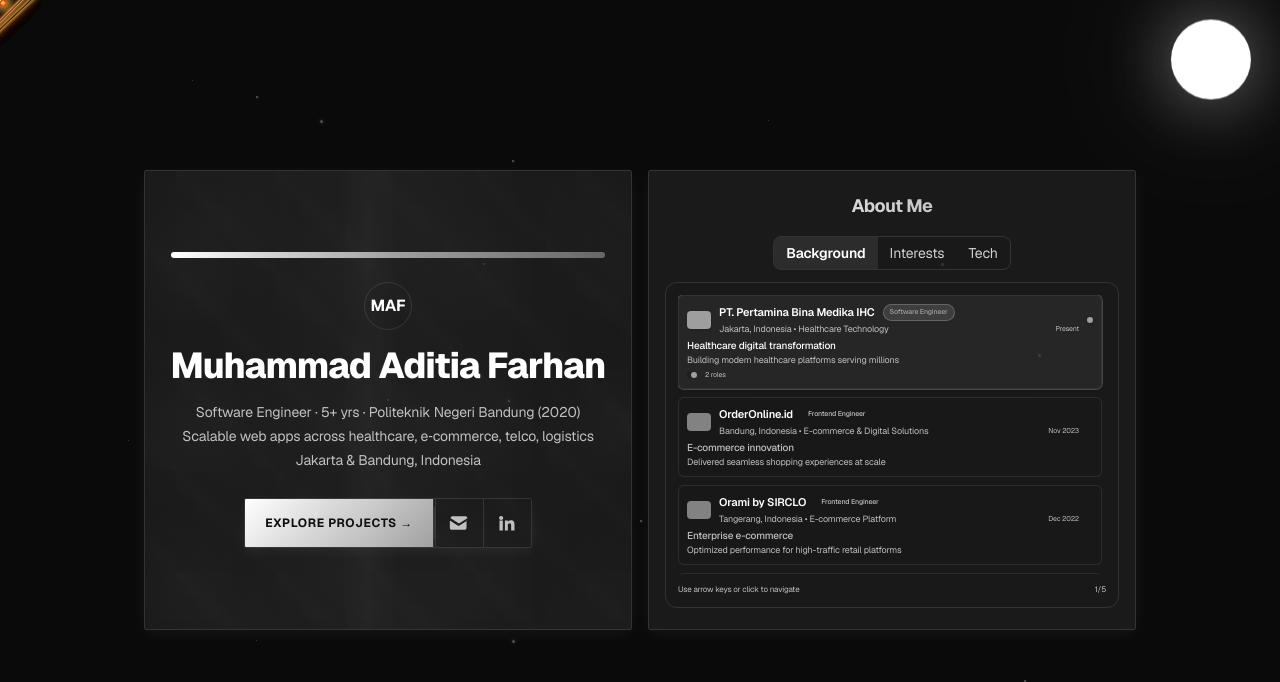
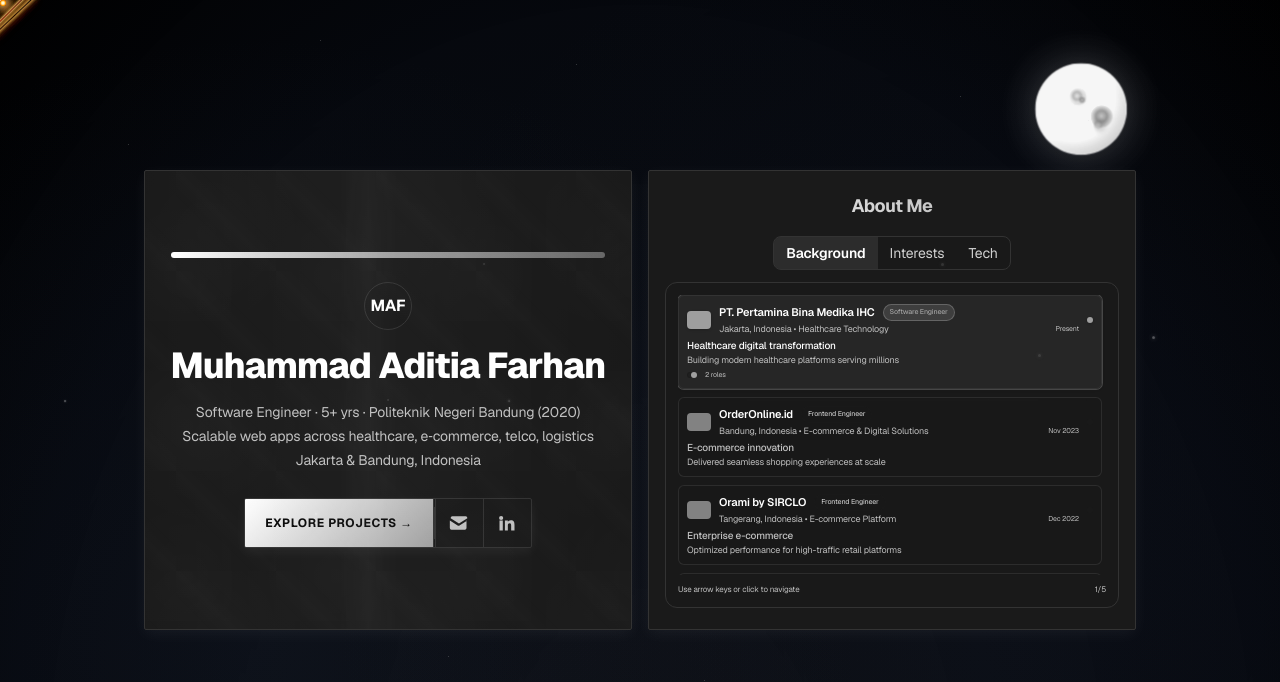
Before and after one commit to aditfarhan/portofolio, a Next.js app: page / in a window 1280 px wide. Shown: the top 682 px of the page. Built offline with nearby package versions, Linux system fonts and the light colour scheme; grey boxes are pictures that could not be loaded.

Commit message:
feat: :art: Update the theme and design

```diff
--- a/src/app/globals.css
+++ b/src/app/globals.css
@@ -1865,75 +1865,228 @@ html {
   }
 }
 
-/* Enhanced moon styles with realistic appearance */
-.moon.enhanced {
+/* Realistic Night Sky Background */
+.night-sky {
   position: fixed;
-  top: 20px;
-  right: 30px;
-  width: 70px;
-  height: 70px;
+  top: 0;
+  left: 0;
+  width: 100%;
+  height: 100%;
+  pointer-events: none;
+  z-index: -5;
   background: radial-gradient(
-      circle at 35% 30%,
-      #f8f8f8 0%,
-      #e8e8e8 40%,
+    ellipse at center bottom,
+    rgba(20, 25, 40, 0.3) 0%,
+    rgba(10, 15, 25, 0.6) 40%,
+    rgba(5, 8, 15, 0.8) 70%,
+    rgba(0, 0, 0, 1) 100%
+  );
+}
+
+.night-sky::before {
+  content: "";
+  position: absolute;
+  top: 0;
+  left: 0;
+  width: 100%;
+  height: 100%;
+  background: radial-gradient(
+    circle at 20% 80%,
+    rgba(30, 40, 60, 0.2) 0%,
+    transparent 50%
+  );
+}
+
+.night-sky::after {
+  content: "";
+  position: absolute;
+  top: 0;
+  right: 0;
+  width: 100%;
+  height: 100%;
+  background: radial-gradient(
+    circle at 80% 70%,
+    rgba(40, 50, 80, 0.1) 0%,
+    transparent 60%
+  );
+}
+
+/* Realistic Moon with Atmospheric Effects */
+.moon.realistic {
+  position: fixed;
+  top: 8vh;
+  right: 12vw;
+  width: 90px;
+  height: 90px;
+  background: radial-gradient(
+      circle at 40% 35%,
+      #fdfdfd 0%,
+      #f0f0f0 25%,
+      #e8e8e8 45%,
       #d0d0d0 70%,
-      #b0b0b0 100%
+      #b0b0b0 90%,
+      #909090 100%
+    ),
+    /* Lunar surface features */
+      radial-gradient(
+        circle at 25% 30%,
+        rgba(140, 140, 140, 0.3) 0%,
+        rgba(160, 160, 160, 0.2) 20%,
+        transparent 40%
+      ),
+    radial-gradient(
+      circle at 70% 60%,
+      rgba(120, 120, 120, 0.25) 0%,
+      rgba(140, 140, 140, 0.15) 15%,
+      transparent 35%
     ),
     radial-gradient(
-      circle at 30% 25%,
-      rgba(200, 200, 200, 0.3) 0%,
-      transparent 50%
+      circle at 50% 80%,
+      rgba(150, 150, 150, 0.2) 0%,
+      rgba(160, 160, 160, 0.1) 25%,
+      transparent 45%
     );
   border-radius: 50%;
-  animation: realisticMoonGlow 20s ease-in-out infinite,
-    moonPhase 30s ease-in-out infinite;
-  z-index: -1;
+  animation: realisticMoonAtmosphere 25s ease-in-out infinite,
+    lunarPhase 40s ease-in-out infinite;
+  z-index: -4;
   pointer-events: none;
-  box-shadow: inset -5px -5px 10px rgba(160, 160, 160, 0.2),
-    inset 3px 3px 6px rgba(255, 255, 255, 0.8);
-  background-image: radial-gradient(
-      circle at 60% 60%,
-      rgba(160, 160, 160, 0.2) 0%,
-      transparent 30%
-    ),
-    radial-gradient(
-      circle at 25% 70%,
-      rgba(140, 140, 140, 0.15) 0%,
-      transparent 25%
-    ),
-    radial-gradient(
-      circle at 70% 25%,
-      rgba(180, 180, 180, 0.1) 0%,
-      transparent 20%
-    );
-}
-
-.moon.enhanced::before {
+  /* Atmospheric glow */
+  box-shadow:
+    /* Inner surface shadows */ inset -8px -8px 15px
+      rgba(150, 150, 150, 0.3),
+    inset 5px 5px 10px rgba(255, 255, 255, 0.6),
+    /* Atmospheric halo */ 0 0 30px rgba(255, 255, 255, 0.15),
+    0 0 60px rgba(255, 255, 255, 0.08), 0 0 100px rgba(200, 200, 255, 0.04);
+}
+
+/* Realistic Lunar Craters */
+.moon.realistic::before {
   content: "";
   position: absolute;
-  top: 15%;
-  left: 25%;
+  top: 25%;
+  left: 35%;
+  width: 18px;
+  height: 18px;
+  background: radial-gradient(
+    circle,
+    rgba(120, 120, 120, 0.4) 0%,
+    rgba(100, 100, 100, 0.6) 30%,
+    rgba(140, 140, 140, 0.3) 60%,
+    transparent 80%
+  );
+  border-radius: 50%;
+  filter: blur(0.5px);
+  box-shadow: 2px 2px 6px rgba(100, 100, 100, 0.4),
+    inset -1px -1px 3px rgba(80, 80, 80, 0.3);
+}
+
+.moon.realistic::after {
+  content: "";
+  position: absolute;
+  top: 60%;
+  right: 25%;
   width: 12px;
   height: 12px;
-  background: rgba(180, 180, 180, 0.4);
+  background: radial-gradient(
+    circle,
+    rgba(130, 130, 130, 0.3) 0%,
+    rgba(110, 110, 110, 0.5) 40%,
+    transparent 70%
+  );
   border-radius: 50%;
-  filter: blur(0.8px);
-  box-shadow: 2px 2px 4px rgba(120, 120, 120, 0.3),
-    -1px -1px 2px rgba(255, 255, 255, 0.2);
-}
-
-.moon.enhanced::after {
-  content: "";
+  filter: blur(0.3px);
+  box-shadow: 1px 1px 4px rgba(90, 90, 90, 0.3),
+    inset -0.5px -0.5px 2px rgba(70, 70, 70, 0.2);
+}
+
+/* Additional crater details */
+.moon.realistic .crater-large {
   position: absolute;
   top: 45%;
-  right: 30%;
+  left: 60%;
+  width: 22px;
+  height: 22px;
+  background: radial-gradient(
+    circle,
+    rgba(115, 115, 115, 0.5) 0%,
+    rgba(95, 95, 95, 0.7) 35%,
+    rgba(135, 135, 135, 0.4) 65%,
+    transparent 85%
+  );
+  border-radius: 50%;
+  filter: blur(0.4px);
+}
+
+.moon.realistic .crater-small {
+  position: absolute;
+  top: 35%;
+  right: 45%;
   width: 8px;
   height: 8px;
-  background: rgba(160, 160, 160, 0.3);
+  background: radial-gradient(
+    circle,
+    rgba(125, 125, 125, 0.4) 0%,
+    rgba(105, 105, 105, 0.6) 30%,
+    transparent 70%
+  );
   border-radius: 50%;
-  filter: blur(0.6px);
-  box-shadow: 1px 1px 3px rgba(140, 140, 140, 0.2),
-    -0.5px -0.5px 1px rgba(255, 255, 255, 0.3);
+  filter: blur(0.2px);
+}
+
+@keyframes realisticMoonAtmosphere {
+  0%,
+  100% {
+    box-shadow: inset -8px -8px 15px rgba(150, 150, 150, 0.3),
+      inset 5px 5px 10px rgba(255, 255, 255, 0.6),
+      0 0 30px rgba(255, 255, 255, 0.15), 0 0 60px rgba(255, 255, 255, 0.08),
+      0 0 100px rgba(200, 200, 255, 0.04);
+    transform: scale(1);
+  }
+  25% {
+    box-shadow: inset -8px -8px 15px rgba(150, 150, 150, 0.35),
+      inset 5px 5px 10px rgba(255, 255, 255, 0.65),
+      0 0 40px rgba(255, 255, 255, 0.18), 0 0 80px rgba(255, 255, 255, 0.1),
+      0 0 120px rgba(200, 200, 255, 0.06);
+    transform: scale(1.02);
+  }
+  50% {
+    box-shadow: inset -8px -8px 15px rgba(150, 150, 150, 0.4),
+      inset 5px 5px 10px rgba(255, 255, 255, 0.7),
+      0 0 50px rgba(255, 255, 255, 0.22), 0 0 100px rgba(255, 255, 255, 0.12),
+      0 0 150px rgba(200, 200, 255, 0.08);
+    transform: scale(1.03);
+  }
+  75% {
+    box-shadow: inset -8px -8px 15px rgba(150, 150, 150, 0.35),
+      inset 5px 5px 10px rgba(255, 255, 255, 0.65),
+      0 0 40px rgba(255, 255, 255, 0.18), 0 0 80px rgba(255, 255, 255, 0.1),
+      0 0 120px rgba(200, 200, 255, 0.06);
+    transform: scale(1.02);
+  }
+}
+
+@keyframes lunarPhase {
+  0% {
+    opacity: 0.95;
+    filter: brightness(1.1) contrast(1.05);
+  }
+  25% {
+    opacity: 0.98;
+    filter: brightness(1.2) contrast(1.1);
+  }
+  50% {
+    opacity: 1;
+    filter: brightness(1.3) contrast(1.15);
+  }
+  75% {
+    opacity: 0.98;
+    filter: brightness(1.15) contrast(1.08);
+  }
+  100% {
+    opacity: 0.95;
+    filter: brightness(1.1) contrast(1.05);
+  }
 }
 
 /* Enhanced meteor styles */
--- a/src/components/HomeDeck.tsx
+++ b/src/components/HomeDeck.tsx
@@ -350,117 +350,135 @@ export default function HomeDeck() {
 
   return (
     <>
-      {/* Background Stars Field */}
+      {/* Realistic Night Sky Background */}
+      <div className="night-sky" aria-hidden="true"></div>
+
+      {/* Enhanced Star Field - Positioned for Realistic Night Sky */}
       <div className="star-field" aria-hidden="true">
-        {/* Small twinkling stars */}
-        <div className="star small" style={{ top: "10%", left: "15%" }}></div>
-        <div className="star small" style={{ top: "25%", left: "80%" }}></div>
-        <div className="star small" style={{ top: "40%", left: "30%" }}></div>
-        <div className="star small" style={{ top: "60%", left: "70%" }}></div>
-        <div className="star small" style={{ top: "80%", left: "20%" }}></div>
-        <div className="star small" style={{ top: "15%", left: "60%" }}></div>
-        <div className="star small" style={{ top: "35%", left: "85%" }}></div>
-        <div className="star small" style={{ top: "75%", left: "45%" }}></div>
-        <div className="star small" style={{ top: "55%", left: "10%" }}></div>
-        <div className="star small" style={{ top: "90%", left: "65%" }}></div>
+        {/* Constellation-like star positioning for realism */}
+        {/* Upper sky stars (away from moon) */}
+        <div className="star small" style={{ top: "5%", left: "25%" }}></div>
+        <div className="star small" style={{ top: "12%", left: "75%" }}></div>
+        <div className="star small" style={{ top: "8%", left: "45%" }}></div>
+        <div className="star small" style={{ top: "15%", left: "85%" }}></div>
+        <div className="star small" style={{ top: "18%", left: "10%" }}></div>
 
-        {/* Medium twinkling stars */}
-        <div className="star medium" style={{ top: "20%", left: "40%" }}></div>
-        <div className="star medium" style={{ top: "45%", left: "75%" }}></div>
-        <div className="star medium" style={{ top: "70%", left: "25%" }}></div>
-        <div className="star medium" style={{ top: "30%", left: "55%" }}></div>
-        <div className="star medium" style={{ top: "85%", left: "80%" }}></div>
-        <div className="star medium" style={{ top: "12%", left: "20%" }}></div>
-        <div className="star medium" style={{ top: "65%", left: "50%" }}></div>
+        {/* Mid-level stars */}
+        <div className="star medium" style={{ top: "35%", left: "20%" }}></div>
+        <div className="star medium" style={{ top: "40%", left: "80%" }}></div>
+        <div className="star medium" style={{ top: "45%", left: "35%" }}></div>
+        <div className="star medium" style={{ top: "30%", left: "60%" }}></div>
+        <div className="star medium" style={{ top: "50%", left: "5%" }}></div>
 
-        {/* Large twinkling stars */}
-        <div className="star large" style={{ top: "15%", left: "25%" }}></div>
-        <div className="star large" style={{ top: "50%", left: "85%" }}></div>
-        <div className="star large" style={{ top: "80%", left: "40%" }}></div>
-        <div className="star large" style={{ top: "35%", left: "15%" }}></div>
+        {/* Large prominent stars */}
+        <div className="star large" style={{ top: "25%", left: "65%" }}></div>
+        <div className="star large" style={{ top: "55%", left: "25%" }}></div>
+        <div className="star large" style={{ top: "42%", left: "90%" }}></div>
+        <div className="star large" style={{ top: "60%", left: "70%" }}></div>
+
+        {/* Stars near horizon for depth */}
+        <div className="star small" style={{ top: "75%", left: "15%" }}></div>
+        <div className="star small" style={{ top: "82%", left: "35%" }}></div>
+        <div className="star medium" style={{ top: "78%", left: "85%" }}></div>
+        <div className="star small" style={{ top: "85%", left: "55%" }}></div>
       </div>
 
-      {/* Background Meteors with Realistic Physics */}
+      {/* Realistic Meteors - Trajectories Aligned with Night Sky */}
       <div className="meteor-container" aria-hidden="true">
+        {/* Meteor moving from upper left toward moon area */}
         <div
           className="meteor ball-shaped meteor-realistic-1"
           style={{
             animationName: "meteorRealisticPhysics, meteorHeatColor",
-            animationDuration: "16s, 3s",
+            animationDuration: "18s, 3.5s",
             animationDelay: "0s, 0s",
           }}
         ></div>
+
+        {/* Meteor from upper right, moving diagonally */}
         <div
           className="meteor ball-shaped meteor-realistic-2"
           style={{
             animationName: "meteorMicrometeor, meteorHeatColor",
-            animationDuration: "20s, 4s",
-            animationDelay: "8s, 2s",
+            animationDuration: "22s, 4s",
+            animationDelay: "10s, 3s",
           }}
         ></div>
+
+        {/* Large fireball from near horizon */}
         <div
           className="meteor ball-shaped meteor-realistic-3"
           style={{
             animationName: "meteorRealisticFireball, meteorHeatColor",
-            animationDuration: "25s, 3.5s",
-            animationDelay: "15s, 1.5s",
+            animationDuration: "28s, 4s",
+            animationDelay: "20s, 5s",
           }}
         ></div>
+
+        {/* Swift meteor from upper center */}
         <div
           className="meteor ball-shaped meteor-realistic-4"
           style={{
             animationName: "meteorRealisticPhysics, meteorHeatColor",
-            animationDuration: "18s, 2.5s",
-            animationDelay: "4s, 1s",
+            animationDuration: "15s, 3s",
+            animationDelay: "5s, 2s",
           }}
         ></div>
+
+        {/* Micrometeor from lower right */}
         <div
           className="meteor ball-shaped meteor-realistic-5"
           style={{
             animationName: "meteorMicrometeor, meteorHeatColor",
-            animationDuration: "22s, 3s",
-            animationDelay: "12s, 0.5s",
+            animationDuration: "25s, 3.5s",
+            animationDelay: "15s, 4s",
           }}
         ></div>
+
+        {/* Bright meteor from left side */}
         <div
           className="meteor ball-shaped meteor-realistic-6"
           style={{
             animationName: "meteorRealisticFireball, meteorHeatColor",
-            animationDuration: "28s, 4s",
-            animationDelay: "18s, 2.5s",
+            animationDuration: "20s, 3s",
+            animationDelay: "25s, 6s",
           }}
         ></div>
       </div>
 
-      {/* Meteor Shower Bursts */}
+      {/* Meteor Shower Bursts - Positioned Away from Moon */}
       <div className="meteor-shower-burst" aria-hidden="true">
         <div
           className="meteor-burst"
           style={{
             animationName: "meteorShowerBurst",
             animationDuration: "12s",
-            animationDelay: "6s",
+            animationDelay: "8s",
           }}
         ></div>
         <div
           className="meteor-burst"
           style={{
             animationName: "meteorShowerBurst",
-            animationDuration: "15s",
-            animationDelay: "20s",
+            animationDuration: "16s",
+            animationDelay: "25s",
           }}
         ></div>
         <div
           className="meteor-burst"
           style={{
             animationName: "meteorShowerBurst",
-            animationDuration: "10s",
-            animationDelay: "35s",
+            animationDuration: "14s",
+            animationDelay: "40s",
           }}
         ></div>
       </div>
 
-      <div className="moon ultra-bright" aria-hidden="true"></div>
+      {/* Realistic Moon with Atmospheric Effects */}
+      <div className="moon realistic" aria-hidden="true">
+        <div className="crater-large"></div>
+        <div className="crater-small"></div>
+      </div>
 
       <section
         className="mx-auto max-w-5xl px-4 py-3 h-[100dvh] max-h-[100dvh] overflow-hidden"
```
